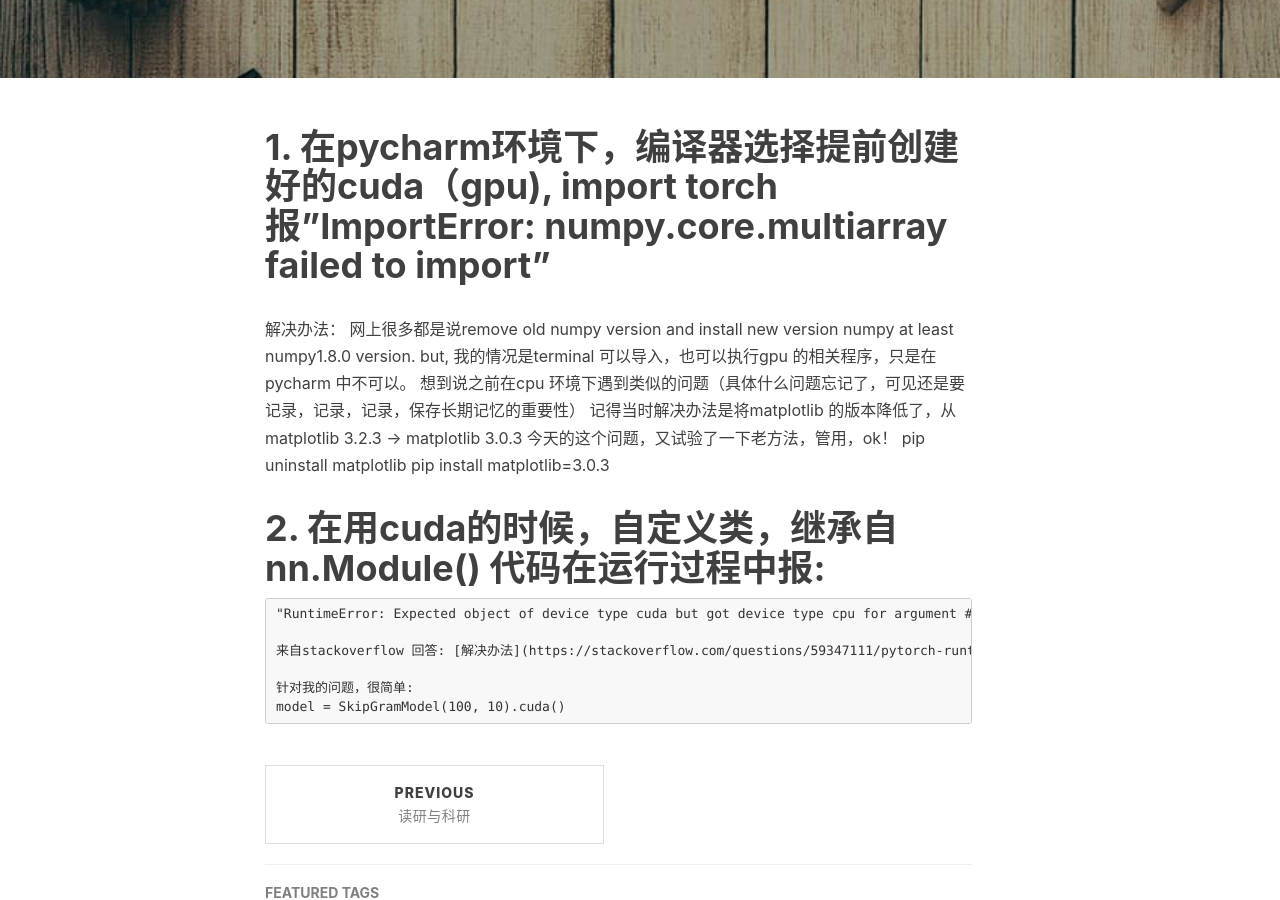
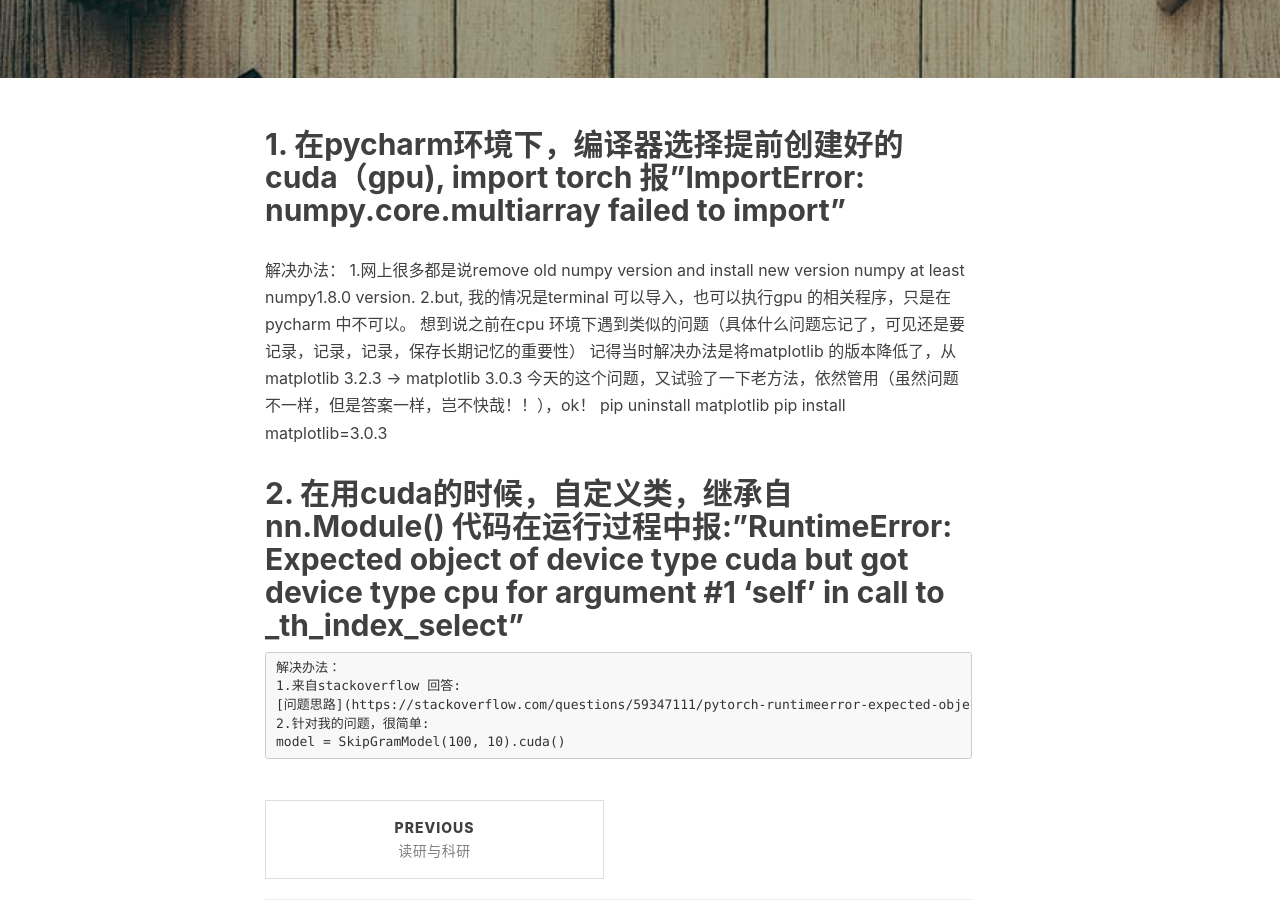
Before and after one commit to lvjiujin/lvjiujin.github.io, a Jekyll site: the page built from _posts/2020-7-10-pytorch常见问题的解决办法.md, in a window 1280 px wide and 900 px high, scrolled down 345 px. Built offline with Jekyll 4.4.1, drawn with Linux system fonts in a browser that asks for light colours; nearby versions of some CDN libraries; our own code applies the rules of GitHub Pages for plain Markdown files; comment, search, counter and statistics services are not loaded.

Commit message:
Update 2020-7-10-pytorch常见问题的解决办法.md

```diff
--- a/_posts/2020-7-10-pytorch常见问题的解决办法.md
+++ b/_posts/2020-7-10-pytorch常见问题的解决办法.md
@@ -1,15 +1,16 @@
-# 1. 在pycharm环境下，编译器选择提前创建好的cuda（gpu), import torch 报"ImportError: numpy.core.multiarray failed to import"
-   解决办法： 网上很多都是说remove old numpy version and install new version numpy at least numpy1.8.0 version.
-             but, 我的情况是terminal 可以导入，也可以执行gpu 的相关程序，只是在pycharm 中不可以。
-             想到说之前在cpu 环境下遇到类似的问题（具体什么问题忘记了，可见还是要记录，记录，记录，保存长期记忆的重要性）
-             记得当时解决办法是将matplotlib 的版本降低了，从matplotlib 3.2.3 -> matplotlib 3.0.3
-             今天的这个问题，又试验了一下老方法，管用，ok！
-             pip uninstall matplotlib
-             pip install matplotlib=3.0.3
-# 2. 在用cuda的时候，自定义类，继承自nn.Module() 代码在运行过程中报:
-	"RuntimeError: Expected object of device type cuda but got device type cpu for argument #1 'self' in call to _th_index_select"
+## 1. 在pycharm环境下，编译器选择提前创建好的cuda（gpu), import torch 报"ImportError: numpy.core.multiarray failed to import"
+   解决办法：
+    1.网上很多都是说remove old numpy version and install new version numpy at least numpy1.8.0 version.
+   	2.but, 我的情况是terminal 可以导入，也可以执行gpu 的相关程序，只是在pycharm 中不可以。
+      想到说之前在cpu 环境下遇到类似的问题（具体什么问题忘记了，可见还是要记录，记录，记录，保存长期记忆的重要性）
+      记得当时解决办法是将matplotlib 的版本降低了，从matplotlib 3.2.3 -> matplotlib 3.0.3
+      今天的这个问题，又试验了一下老方法，依然管用（虽然问题不一样，但是答案一样，岂不快哉！！），ok！
+      pip uninstall matplotlib
+      pip install matplotlib=3.0.3
 
-	来自stackoverflow 回答: [解决办法](https://stackoverflow.com/questions/59347111/pytorch-runtimeerror-expected-object-of-device-type-cuda-but-got-device-type-cp)
-
-	针对我的问题，很简单:
+## 2. 在用cuda的时候，自定义类，继承自nn.Module() 代码在运行过程中报:"RuntimeError: Expected object of device type cuda but got device type cpu for argument #1 'self' in call to _th_index_select"
+	解决办法：
+	1.来自stackoverflow 回答:
+	[问题思路](https://stackoverflow.com/questions/59347111/pytorch-runtimeerror-expected-object-of-device-type-cuda-but-got-device-type-cp)
+	2.针对我的问题，很简单:
 	model = SkipGramModel(100, 10).cuda()
```
